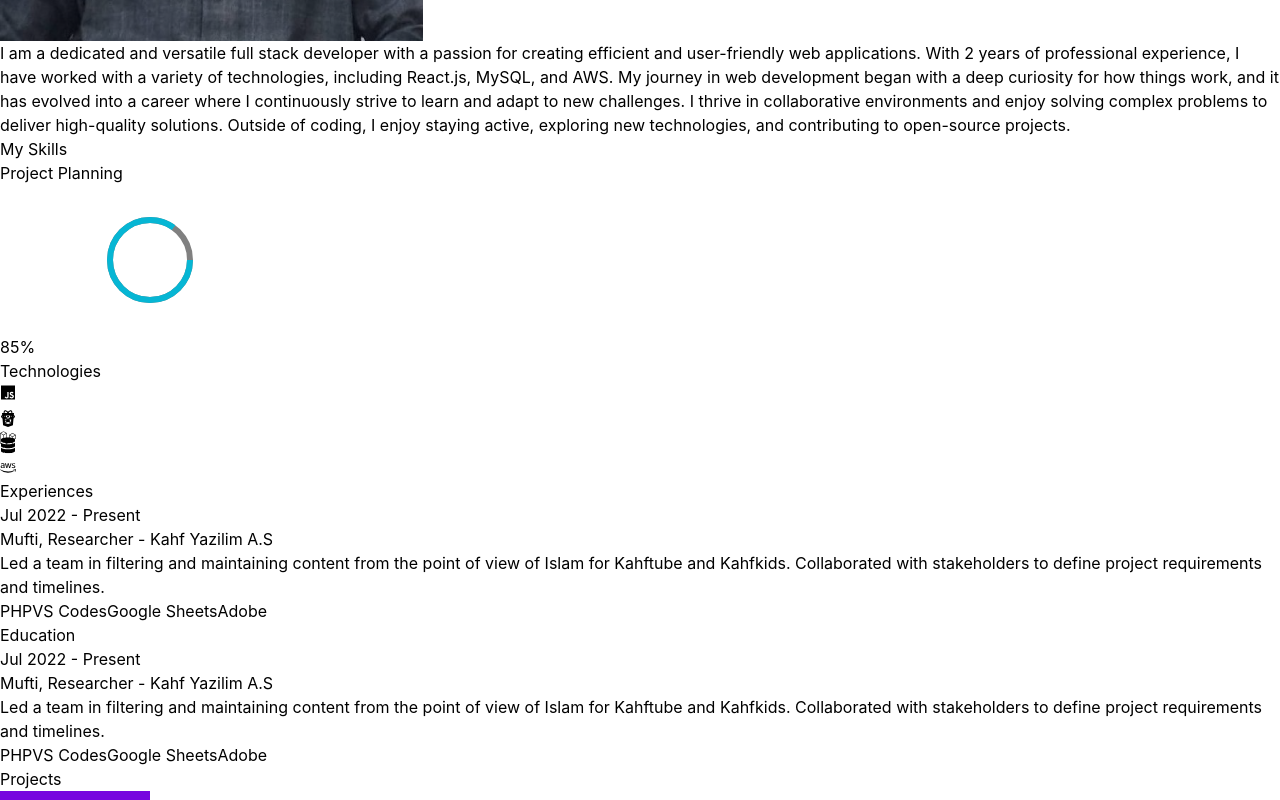
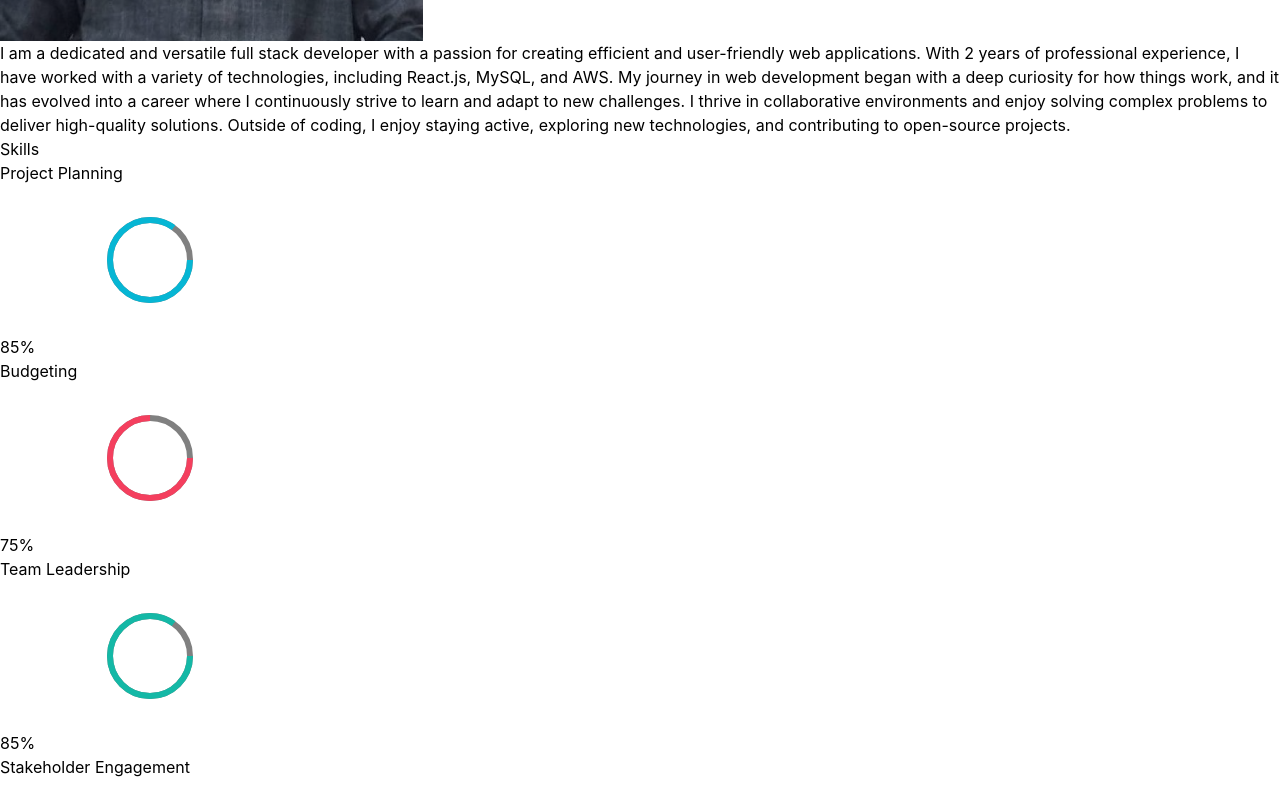
Before and after one commit to muftimehedihasan/Mufti-s-Portfolio, a React (Vite) app: page / in a window 1280 px wide. Shown: the part 1180-1980 px from the top of the page. Built offline with nearby package versions, Linux system fonts and the light colour scheme.

Commit message:
new commit

```diff
--- a/src/components/Skills.jsx
+++ b/src/components/Skills.jsx
@@ -1,19 +1,47 @@
 import React from 'react';
 import SkillProgressBar from './SkillProgressBar';  // Import SkillProgressBar component
+import { motion } from "framer-motion";  // Import Framer Motion for animations
 
 const Skills = () => {
-  const skill = { skill: "Project Planning", percentage: 85, color: "#06b6d4" };  // Define one skill
-  const skill2 = { skill: "Project Planning2", percentage: 80, color: "#06b6d4" };  // Define one skill
+  // Define an array of skills with their respective percentage and color
+  const skills = [
+    { skill: "Project Planning", percentage: 85, color: "#06b6d4" },
+    { skill: "Budgeting", percentage: 75, color: "#f43f5e" },
+    { skill: "Team Leadership", percentage: 85, color: "#14b8a6" },
+    { skill: "Stakeholder Engagement", percentage: 80, color: "#10b981" },
+    { skill: "Risk Assessment", percentage: 70, color: "#a855f7" },
+    { skill: "Agile/Scrum", percentage: 90, color: "#f59e0b" },
+  ];
 
   return (
-    <section id="skills" className="flex flex-col items-center justify-center h-screen bg-neutral-900">
-      <h2 className="text-3xl font-bold text-cyan-300 mb-10">My Skills</h2>
-      <SkillProgressBar
-        skill={skill.skill}
-        percentage={skill.percentage}
-        color={skill.color}
-      />
-    </section>
+    <div className='border-b border-neutral-800 pb-24'>
+      {/* Section Title with Animation */}
+      <motion.h1
+        whileInView={{ opacity: 1, y: 0 }}  // Animation when element comes into view
+        initial={{ opacity: 0, y: -100 }}    // Initial state (out of view)
+        transition={{ duration: 0.5 }}       // Animation duration
+        className='my-20 text-center text-4xl text-cyan-300'
+      >
+        Skills
+      </motion.h1>
+
+      {/* Skill Progress Bars */}
+      <motion.div
+       whileInView={{ opacity: 1, x: 0 }}
+       initial={{ opacity: 0, x: -100 }}
+       transition={{ duration: 1.5 }}
+
+      className="grid grid-cols-1 md:grid-cols-2 lg:grid-cols-3 gap-8 justify-items-center">
+        {skills.map((skill, index) => (
+          <SkillProgressBar
+            key={index}               // Unique key for each child in the list
+            skill={skill.skill}        // Pass skill name
+            percentage={skill.percentage}  // Pass skill percentage
+            color={skill.color}        // Pass skill color
+          />
+        ))}
+      </motion.div>
+    </div>
   );
 };
 
```
